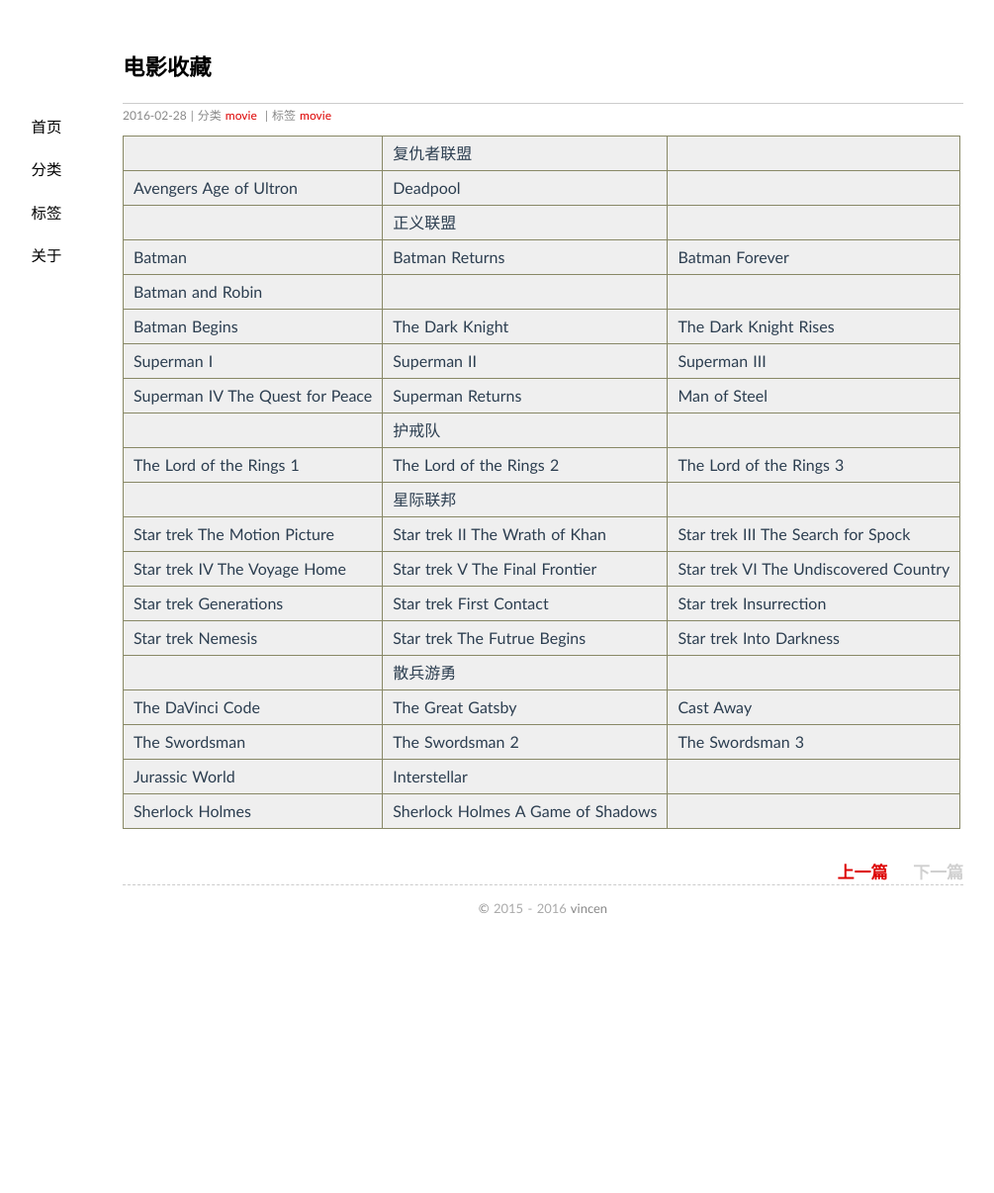
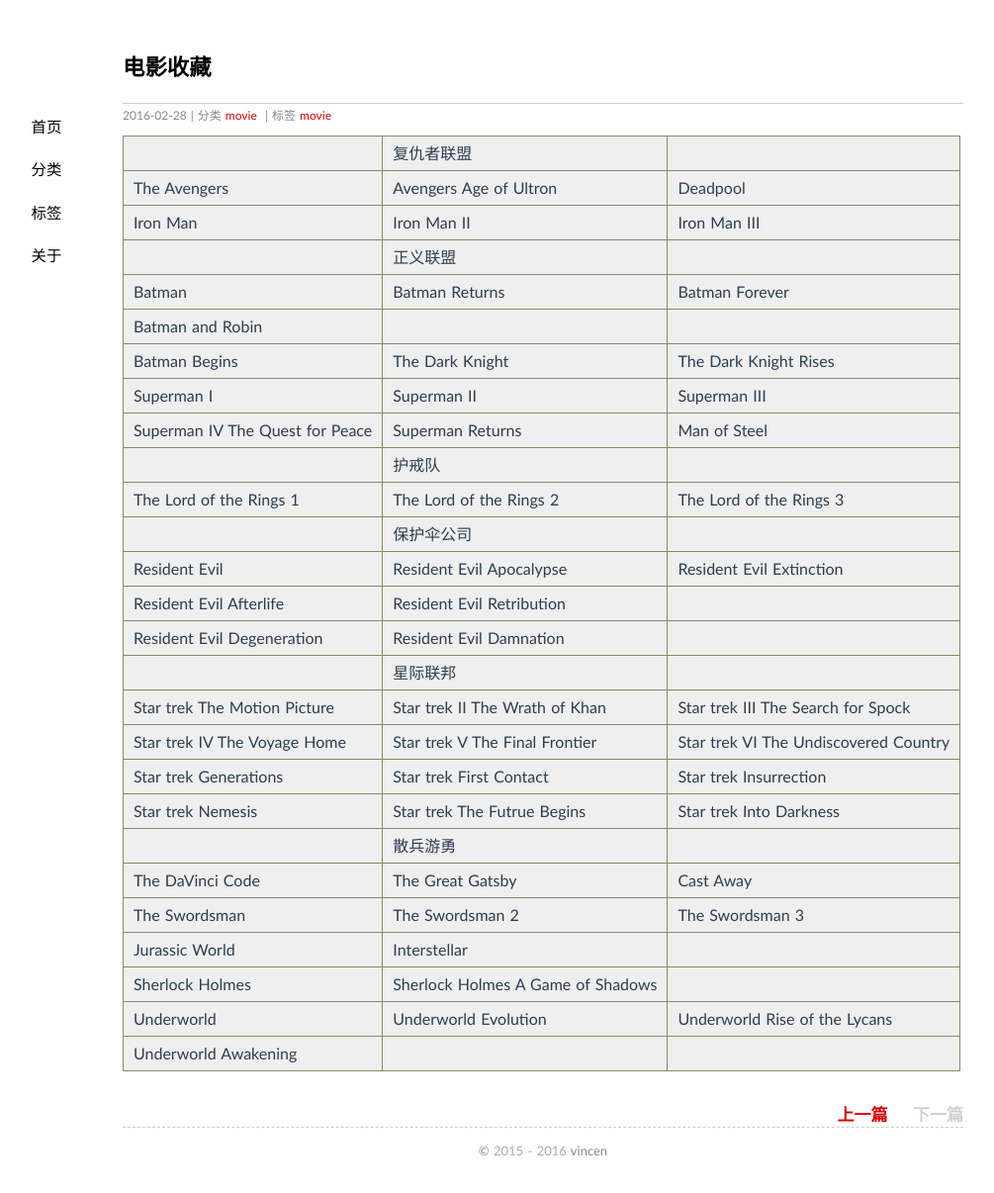
Before and after one commit to vincen/vincen.github.io, a Jekyll site: the page built from _posts/2016-02-28-0008.md, in a window 1280 px wide. Shown: the whole page at 99% size, without its empty margins (91-1096 px from the left). Built offline with Jekyll 4.4.1, drawn with Linux system fonts in a browser that asks for light colours; comment, search, counter and statistics services are not loaded; before the commit the page ends 961 px from its top, so only the background shows below that.

Commit message:
update post

```diff
--- a/_posts/2016-02-28-0008.md
+++ b/_posts/2016-02-28-0008.md
@@ -6,7 +6,8 @@
 ---
 |--|--|--|
 |  | 复仇者联盟 |  |
-|Avengers Age of Ultron |Deadpool |  |
+|The Avengers |Avengers Age of Ultron |Deadpool |
+|Iron Man |Iron Man II |Iron Man III |
 |  | 正义联盟 |  |
 |Batman |Batman Returns |Batman Forever |
 |Batman and Robin |  |  |
@@ -15,6 +16,10 @@
 |Superman IV The Quest for Peace |Superman Returns |Man of Steel |
 |  | 护戒队 |  |
 |The Lord of the Rings 1 |The Lord of the Rings 2 |The Lord of the Rings 3 |
+|  | 保护伞公司 |  |
+|Resident Evil |Resident Evil Apocalypse |Resident Evil Extinction |
+|Resident Evil Afterlife |Resident Evil Retribution |  |
+|Resident Evil Degeneration |Resident Evil Damnation |  |
 |  | 星际联邦 |  |
 |Star trek The Motion Picture |Star trek II The Wrath of Khan |Star trek III The Search for Spock |
 |Star trek IV The Voyage Home |Star trek V The Final Frontier |Star trek VI The Undiscovered Country |
@@ -25,3 +30,5 @@
 |The Swordsman |The Swordsman 2 |The Swordsman 3 |
 |Jurassic World |Interstellar |  |
 |Sherlock Holmes |Sherlock Holmes A Game of Shadows |  |
+|Underworld |Underworld Evolution |Underworld Rise of the Lycans |
+|Underworld Awakening |  |  |
```
